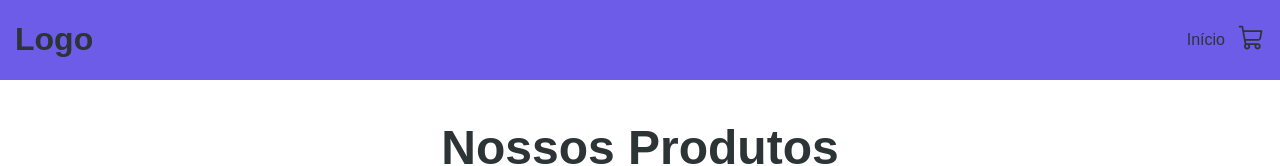
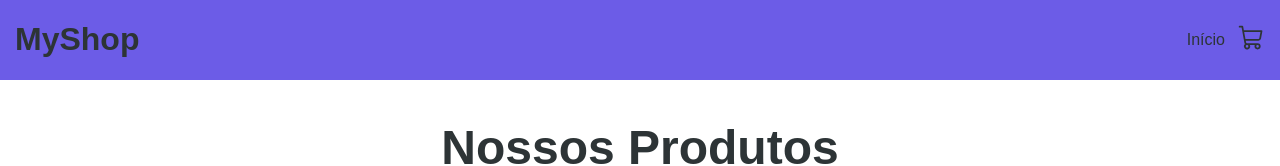
Before and after one commit to davislamenha/loja-virtual-react, a React (Vite) app: page / in a window 1280 px wide. Shown: the top 166 px of the page. Built offline with nearby package versions, Linux system fonts and the light colour scheme.

Commit message:
alteracao no nome da loja, no header

```diff
--- a/src/Components/Header/index.jsx
+++ b/src/Components/Header/index.jsx
@@ -6,7 +6,7 @@ const Header = () => {
   return (
     <HeaderStyle>
       <HeaderContainer>
-        <h1>Logo</h1>
+        <h1>MyShop</h1>
         <nav>
           <ul>
             <li>
```
